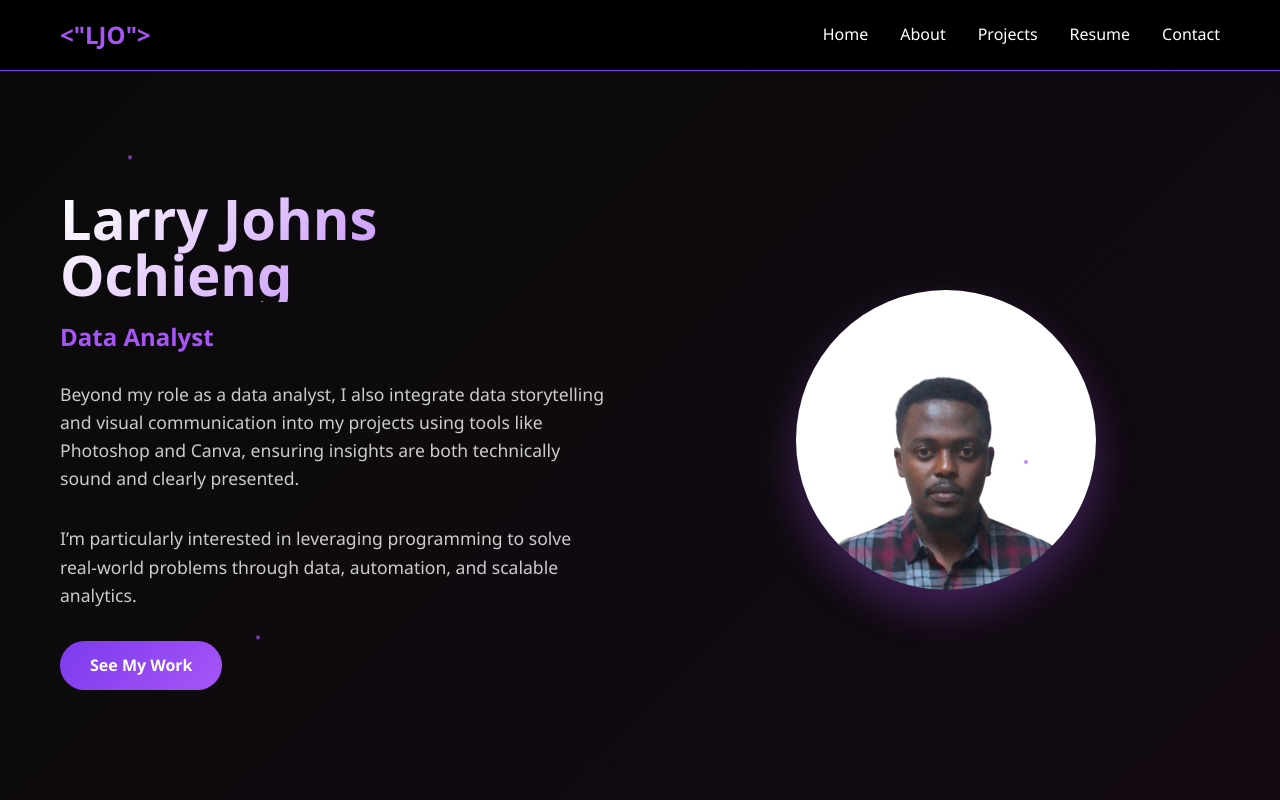
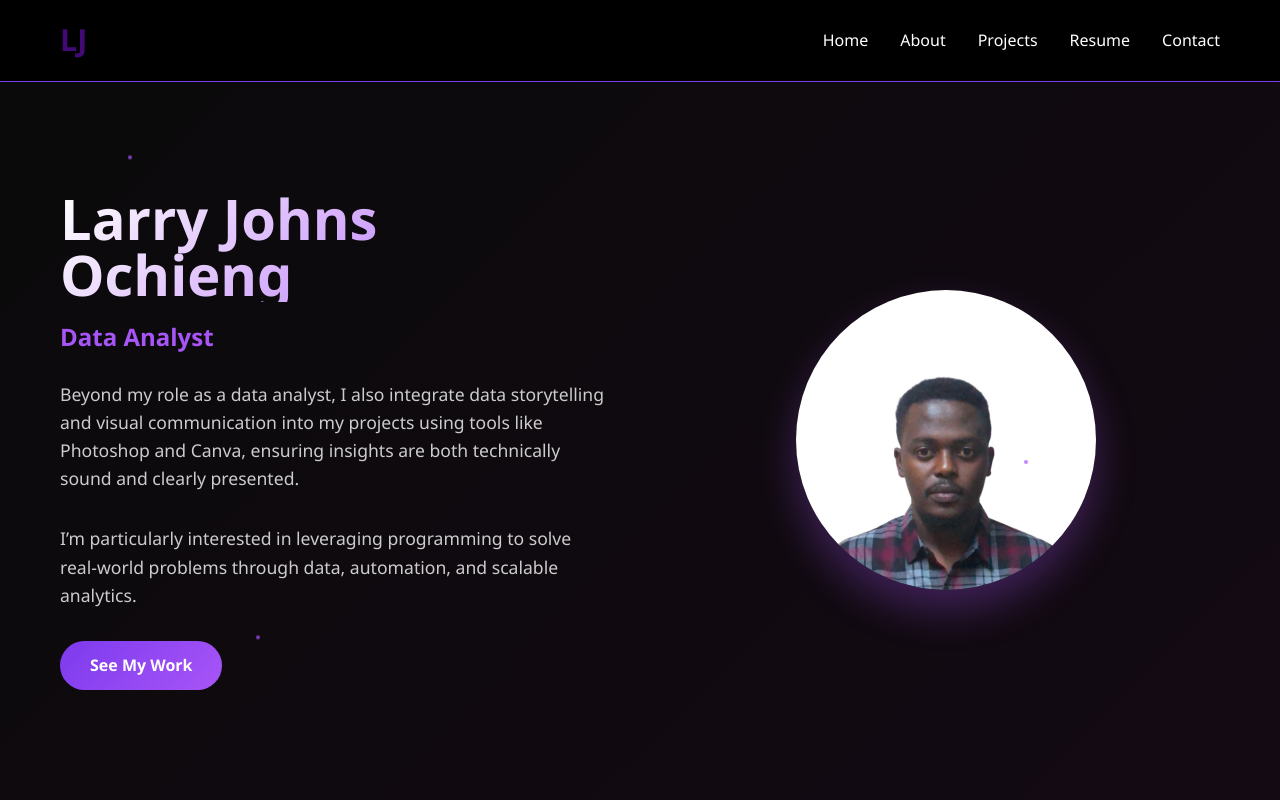
Before and after one commit to lilaxajo84-ops/portfolio, a plain HTML site: page index.html in a window 1280 px wide. Shown: the top 800 px of the page. Drawn offline with Linux system fonts and the light colour scheme.

Commit message:
initial commit

```diff
--- a/index.html
+++ b/index.html
@@ -44,9 +44,9 @@
         }
 
         .logo {
-            font-size: 1.5rem;
+            font-size: 1.9rem;
             font-weight: bold;
-            color: #a855f7;
+            color: #420977;
         }
 
         .nav-links {
@@ -642,7 +642,7 @@
     <!-- Header -->
     <header class="header">
         <nav class="nav container">
-            <div class="logo"><"LJO"></div>
+            <div class="logo">LJ</div>
             <div class="menu-toggle" onclick="toggleMenu()">
                 <span></span>
                 <span></span>
```
